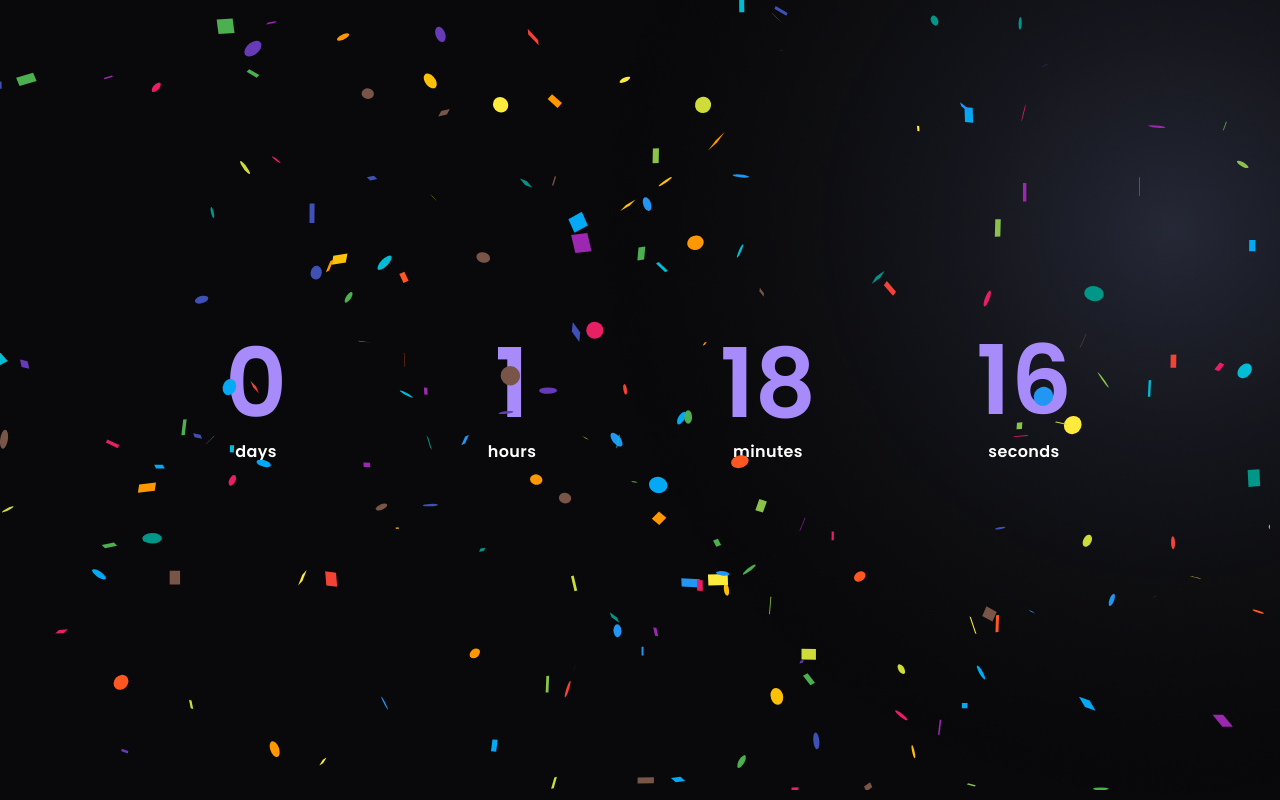
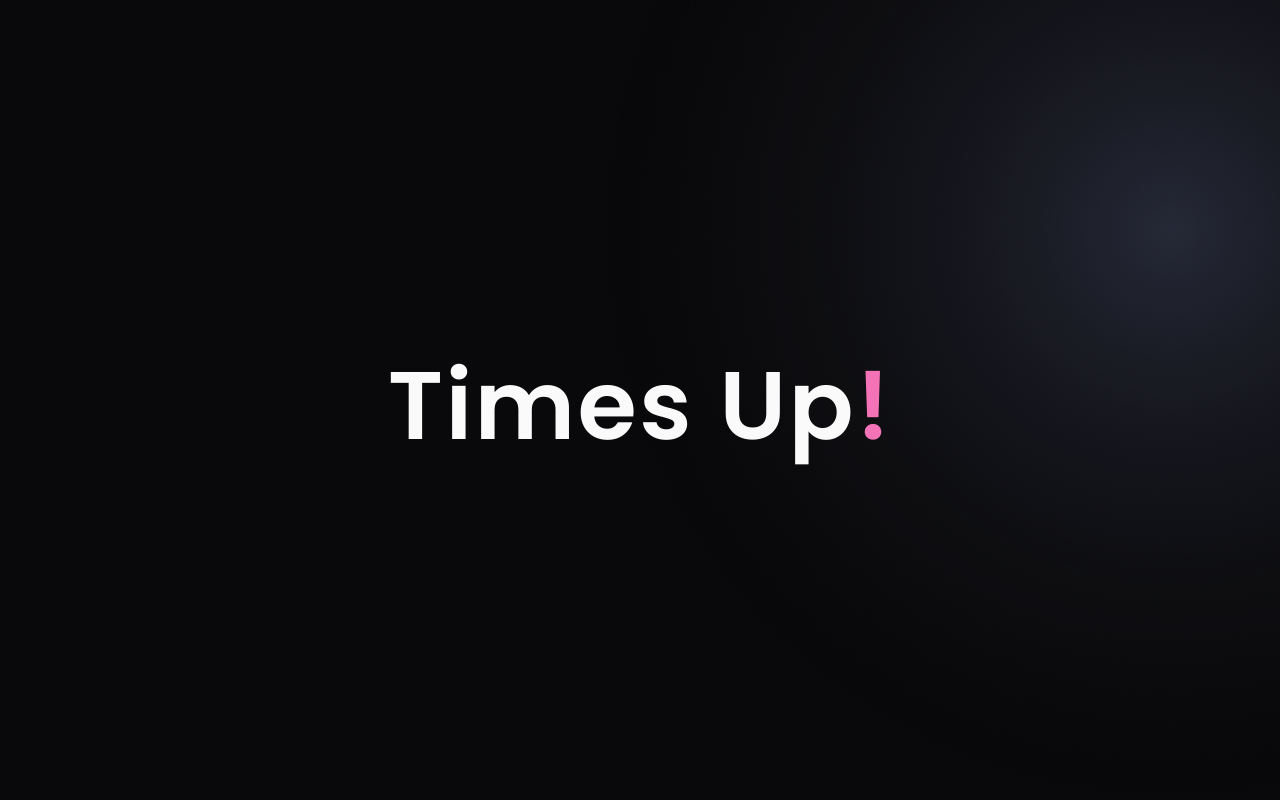
Before and after one commit to srajankumar/codeblaze, a Next.js app: page /hackathon/countdown in a window 1280 px wide. Built offline with nearby package versions, Linux system fonts and the light colour scheme.

Commit message:
timer fix

```diff
--- a/src/app/hackathon/countdown/page.tsx
+++ b/src/app/hackathon/countdown/page.tsx
@@ -27,8 +27,8 @@ const Countdown = () => {
   const [timerStopped, setTimerStopped] = useState(false);
 
   useEffect(() => {
-    const countdownEnd = 14 * HOUR + 0 * MINUTE; // 12:30 in seconds
-    const countupEnd = countdownEnd + 24 * HOUR; // 24 hours in seconds
+    const countdownEnd = 6 * HOUR + 0 * MINUTE; // 12:30 in seconds
+    const countupEnd = countdownEnd + 7 * HOUR; // 24 hours in seconds
 
     const currentTimeInSeconds = getCurrentTimeInSeconds();
 
```
